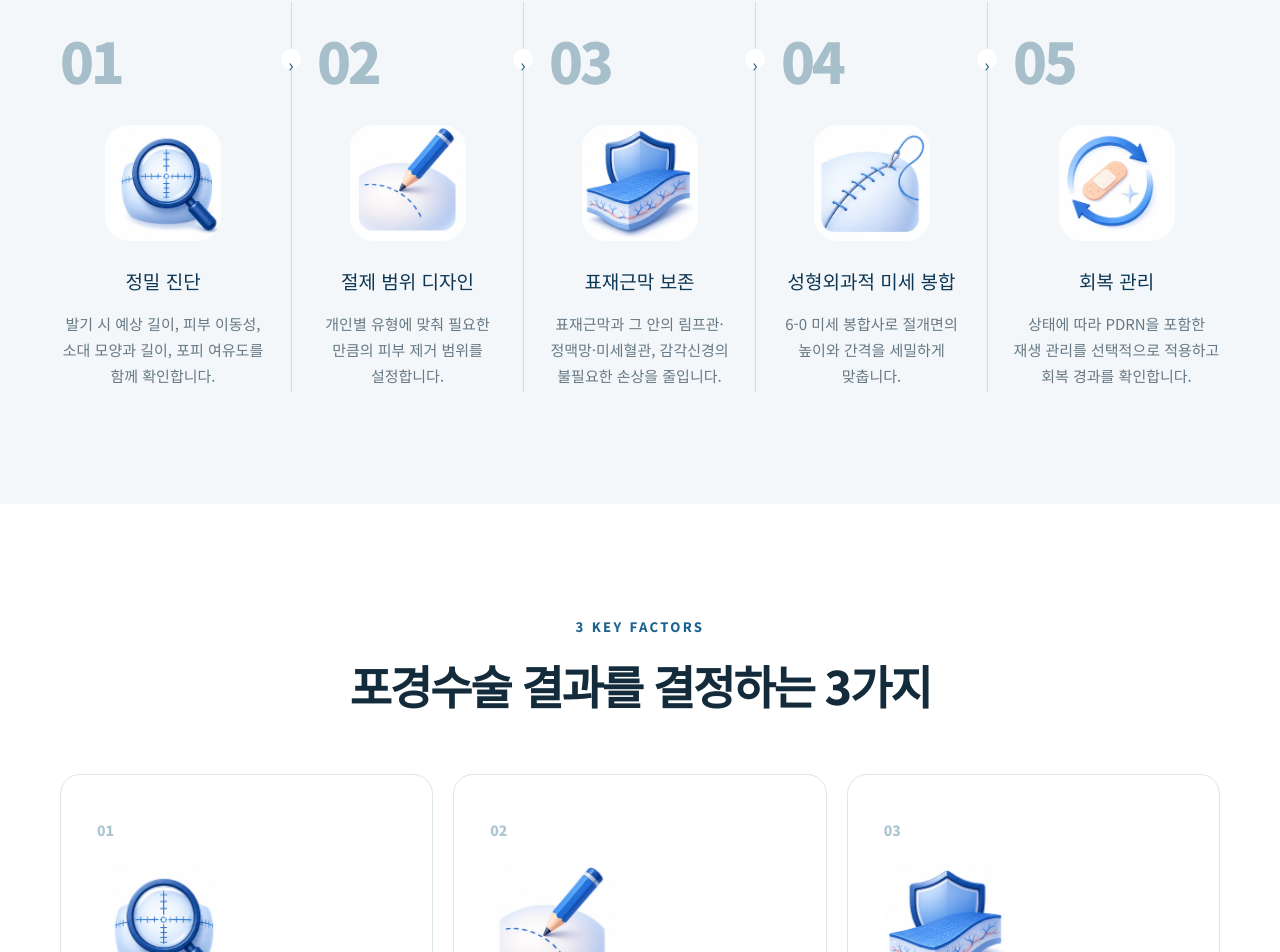
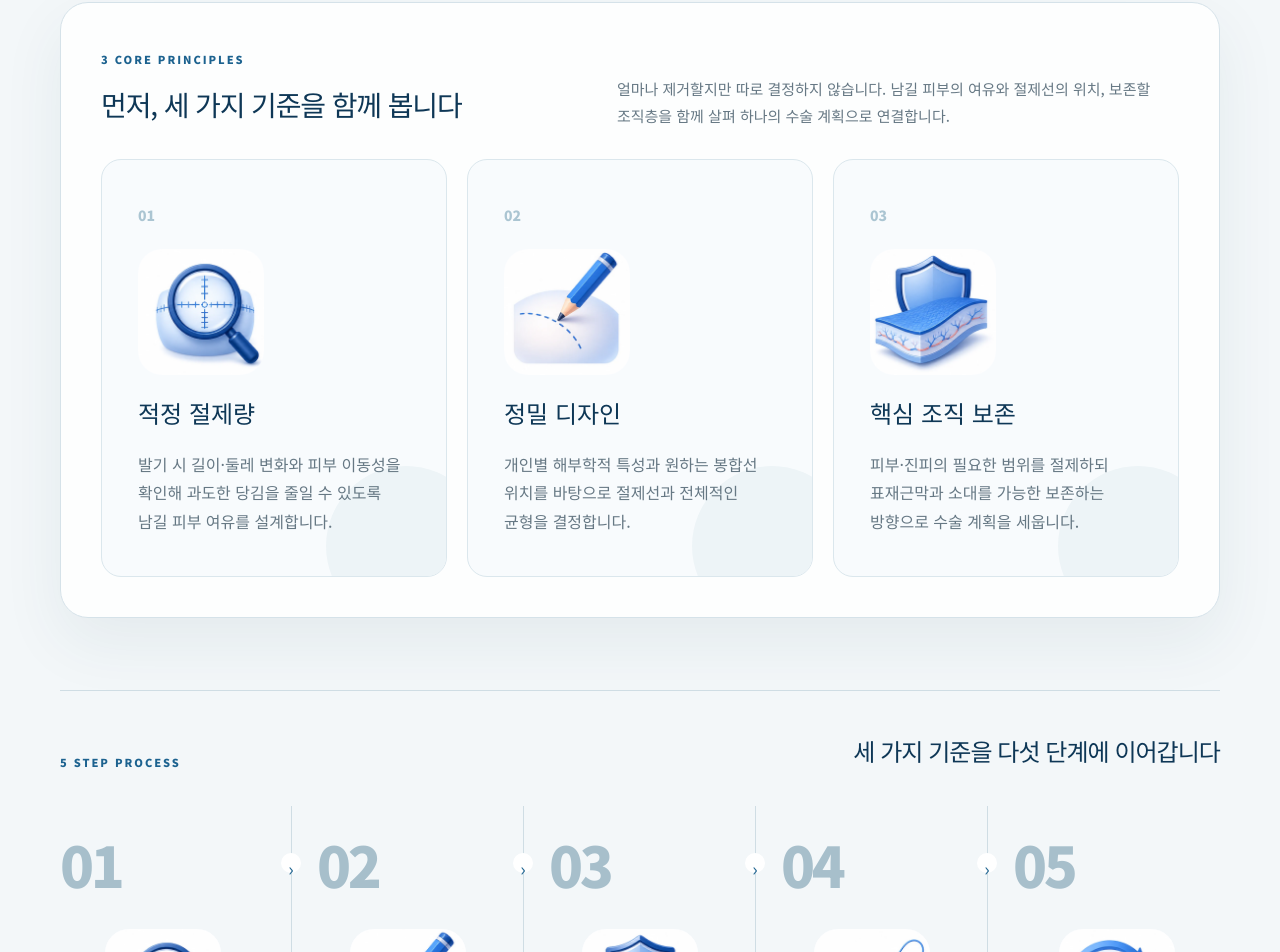
Before and after one commit to i8d8e8a8/jj-preservation-circumcision-page-preview, a Next.js app: page / in a window 1280 px wide. Shown: the part 10028-10980 px from the top of the page. Built offline with nearby package versions, Linux system fonts and the light colour scheme.

Commit message:
Integrate design factors into preservation protocol

```diff
--- a/app/globals.css
+++ b/app/globals.css
@@ -1135,6 +1135,74 @@ img {
   background: var(--mist);
 }
 
+.protocol-principles {
+  margin-bottom: 72px;
+  border: 1px solid #d5e2e9;
+  border-radius: 28px;
+  background: rgba(255, 255, 255, 0.86);
+  padding: 40px;
+  box-shadow: 0 24px 64px rgba(31, 67, 89, 0.07);
+}
+
+.protocol-principles-intro {
+  display: grid;
+  grid-template-columns: minmax(0, 0.9fr) minmax(0, 1.1fr);
+  align-items: end;
+  margin-bottom: 30px;
+  gap: 56px;
+}
+
+.protocol-principles-intro span,
+.protocol-flow-heading span {
+  color: var(--blue);
+  font-size: 11px;
+  font-weight: 900;
+  letter-spacing: 0.18em;
+}
+
+.protocol-principles-intro h3,
+.protocol-flow-heading h3 {
+  margin: 10px 0 0;
+  color: var(--navy);
+  letter-spacing: -0.04em;
+}
+
+.protocol-principles-intro h3 {
+  font-size: 28px;
+}
+
+.protocol-principles-intro p {
+  margin: 0;
+  color: var(--muted);
+  font-size: 15px;
+  line-height: 1.8;
+}
+
+.protocol-principles .factor-grid article {
+  min-height: 300px;
+  border-color: #dbe7ed;
+  background: #f8fbfd;
+}
+
+.protocol-principles .factor-grid article::after {
+  background: #edf4f7;
+}
+
+.protocol-flow-heading {
+  display: flex;
+  align-items: flex-end;
+  justify-content: space-between;
+  margin-bottom: 34px;
+  border-top: 1px solid #cfdde4;
+  padding-top: 30px;
+  gap: 30px;
+}
+
+.protocol-flow-heading h3 {
+  font-size: 24px;
+  text-align: right;
+}
+
 .protocol-list {
   display: grid;
   margin: 0;
@@ -2710,4 +2778,41 @@ body {
     width: 70px;
     height: 70px;
   }
-}
+
+  .protocol-principles {
+    margin-bottom: 48px;
+    border-radius: 22px;
+    padding: 24px 18px;
+  }
+
+  .protocol-principles-intro {
+    grid-template-columns: 1fr;
+    margin-bottom: 22px;
+    gap: 14px;
+  }
+
+  .protocol-principles-intro h3 {
+    font-size: 23px;
+  }
+
+  .protocol-principles-intro p {
+    font-size: 14px;
+  }
+
+  .protocol-principles .factor-grid article {
+    min-height: 0;
+    padding: 28px 24px;
+  }
+
+  .protocol-flow-heading {
+    display: block;
+    margin-bottom: 16px;
+    padding-top: 24px;
+  }
+
+  .protocol-flow-heading h3 {
+    margin-top: 8px;
+    font-size: 21px;
+    text-align: left;
+  }
+}
--- a/app/page.tsx
+++ b/app/page.tsx
@@ -760,8 +760,75 @@ export default function Home() {
           <SectionHeading
             eyebrow="PRESERVATION DESIGN PROTOCOL™"
             title="보존과 디자인을 하나의 과정으로"
-            description="진단부터 회복까지, 다섯 단계가 하나의 수술 결과를 만듭니다."
+            description="적정 절제량, 정밀 디자인, 핵심 조직 보존을 하나의 기준으로 연결해 진단부터 회복까지 설계합니다."
           />
+          <div className="protocol-principles">
+            <div className="protocol-principles-intro">
+              <div>
+                <span>3 CORE PRINCIPLES</span>
+                <h3>먼저, 세 가지 기준을 함께 봅니다</h3>
+              </div>
+              <p>
+                얼마나 제거할지만 따로 결정하지 않습니다. 남길 피부의 여유와
+                절제선의 위치, 보존할 조직층을 함께 살펴 하나의 수술 계획으로
+                연결합니다.
+              </p>
+            </div>
+            <div className="factor-grid">
+              <article>
+                <span>01</span>
+                <div className="factor-icon">
+                  <Image
+                    src={`${ASSET_BASE}/generated-icons/protocol-diagnosis.webp`}
+                    alt=""
+                    fill
+                    sizes="120px"
+                  />
+                </div>
+                <h3>적정 절제량</h3>
+                <p>
+                  발기 시 길이·둘레 변화와 피부 이동성을 확인해 과도한 당김을
+                  줄일 수 있도록 남길 피부 여유를 설계합니다.
+                </p>
+              </article>
+              <article>
+                <span>02</span>
+                <div className="factor-icon">
+                  <Image
+                    src={`${ASSET_BASE}/generated-icons/protocol-design.webp`}
+                    alt=""
+                    fill
+                    sizes="120px"
+                  />
+                </div>
+                <h3>정밀 디자인</h3>
+                <p>
+                  개인별 해부학적 특성과 원하는 봉합선 위치를 바탕으로 절제선과
+                  전체적인 균형을 결정합니다.
+                </p>
+              </article>
+              <article>
+                <span>03</span>
+                <div className="factor-icon">
+                  <Image
+                    src={`${ASSET_BASE}/generated-icons/protocol-preservation.webp`}
+                    alt=""
+                    fill
+                    sizes="120px"
+                  />
+                </div>
+                <h3>핵심 조직 보존</h3>
+                <p>
+                  피부·진피의 필요한 범위를 절제하되 표재근막과 소대를 가능한
+                  보존하는 방향으로 수술 계획을 세웁니다.
+                </p>
+              </article>
+            </div>
+          </div>
+          <div className="protocol-flow-heading">
+            <span>5 STEP PROCESS</span>
+            <h3>세 가지 기준을 다섯 단계에 이어갑니다</h3>
+          </div>
           <ol className="protocol-list">
             {protocol.map((step, index) => (
               <li key={step.title}>
@@ -781,65 +848,6 @@ export default function Home() {
               </li>
             ))}
           </ol>
-        </div>
-      </section>
-
-      <section className="section result-section">
-        <div className="shell">
-          <SectionHeading
-            eyebrow="3 KEY FACTORS"
-            title="포경수술 결과를 결정하는 3가지"
-          />
-          <div className="factor-grid">
-            <article>
-              <span>01</span>
-              <div className="factor-icon">
-                <Image
-                  src={`${ASSET_BASE}/generated-icons/protocol-diagnosis.webp`}
-                  alt=""
-                  fill
-                  sizes="120px"
-                />
-              </div>
-              <h3>적정 절제량</h3>
-              <p>
-                과도한 피부 절제로 인한 발기 시 당김이나 통증을 예방하기 위해
-                치밀한 사전 측정을 진행합니다.
-              </p>
-            </article>
-            <article>
-              <span>02</span>
-              <div className="factor-icon">
-                <Image
-                  src={`${ASSET_BASE}/generated-icons/protocol-design.webp`}
-                  alt=""
-                  fill
-                  sizes="120px"
-                />
-              </div>
-              <h3>정밀 디자인</h3>
-              <p>
-                개인별 해부학적 특성과 곡선을 고려하여 수술 후 흉터 위치와
-                전체적인 모양을 결정합니다.
-              </p>
-            </article>
-            <article>
-              <span>03</span>
-              <div className="factor-icon">
-                <Image
-                  src={`${ASSET_BASE}/generated-icons/protocol-preservation.webp`}
-                  alt=""
-                  fill
-                  sizes="120px"
-                />
-              </div>
-              <h3>핵심 조직 보존</h3>
-              <p>
-                표재근막과 신경, 미세혈관 구조를 가능한 보존하여 기능과 감각의
-                안정적인 회복을 고려합니다.
-              </p>
-            </article>
-          </div>
         </div>
       </section>
 
```
